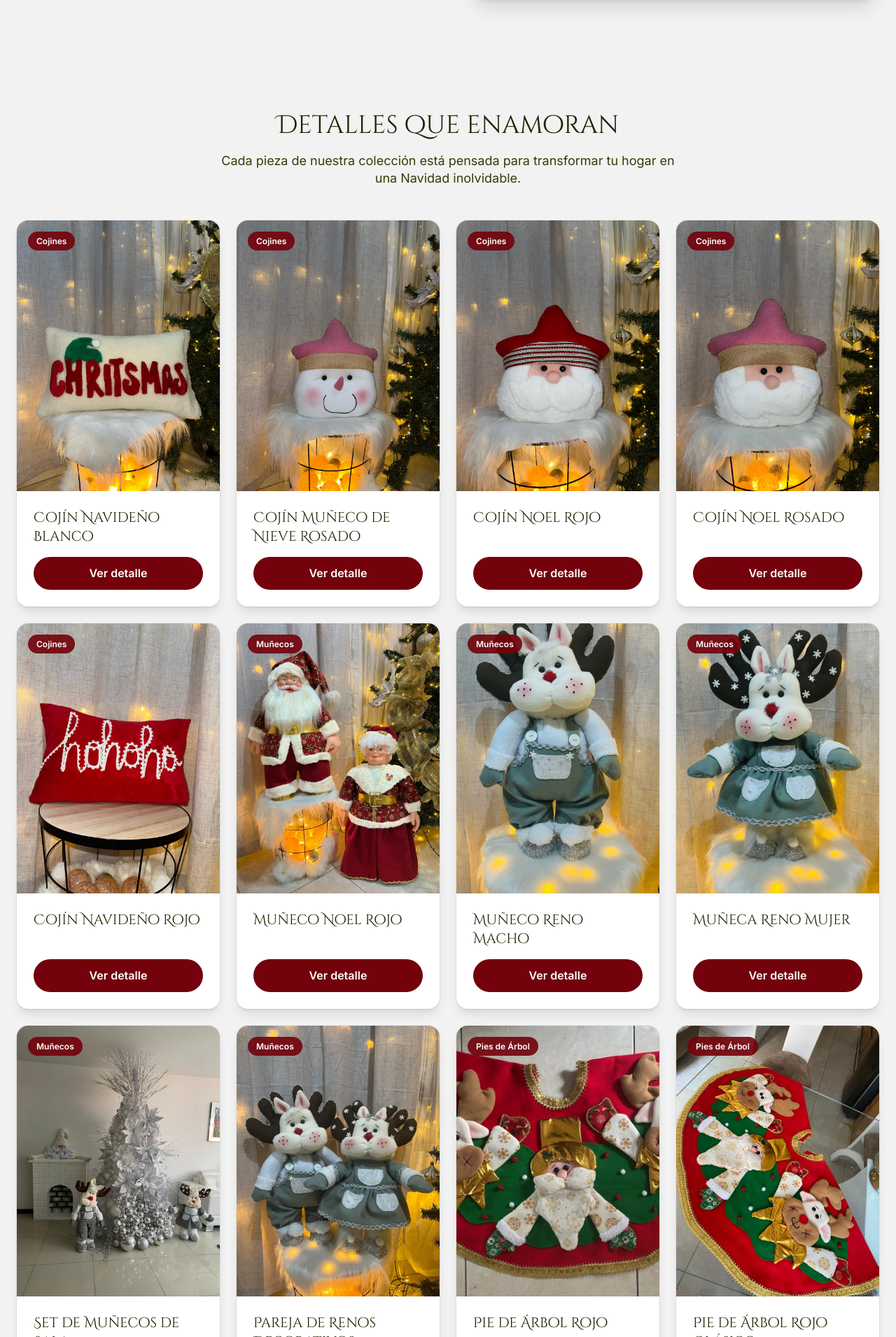
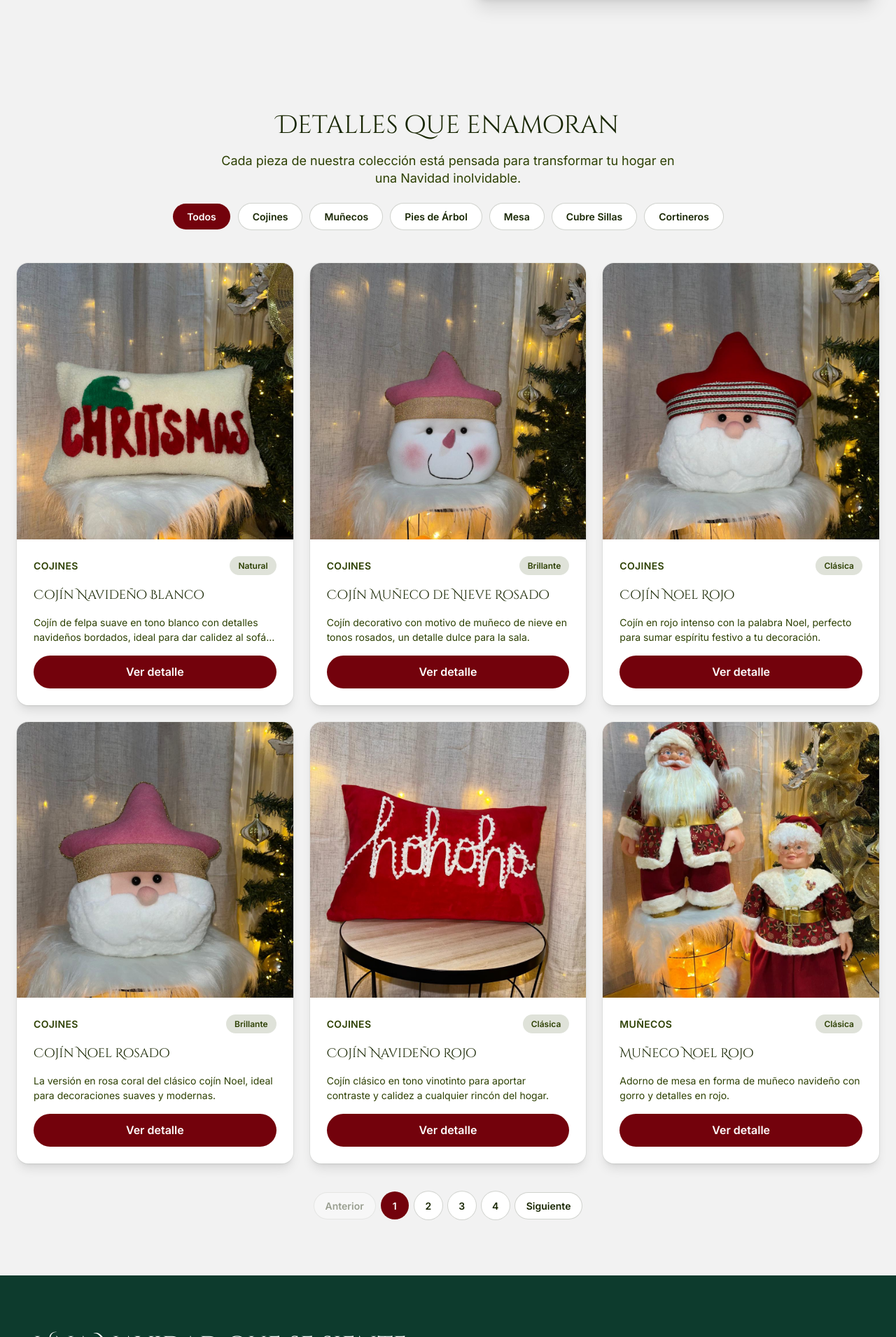
Before and after one commit to JhonatanC/temporada-navidena, a Next.js app: page / in a window 1280 px wide. Shown: the part 1092-3003 px from the top of the page at 70% size. Built offline with nearby package versions, Linux system fonts and the light colour scheme.

Commit message:
Ajustes iniciales de catálogo

```diff
--- a/app/components/cards/ProductCard.tsx
+++ b/app/components/cards/ProductCard.tsx
@@ -8,31 +8,39 @@ interface ProductCardProps {
 }
 
 /**
- * Tarjeta de producto: imagen, categoría, título y botón "Ver detalle".
+ * Tarjeta de producto: imagen, categoría + estilo, título, descripción corta y botón "Ver detalle".
  * Es presentacional: no tiene estado ni hooks, la interactividad llega por props.
  */
 export default function ProductCard({ product, onDetail }: ProductCardProps) {
   return (
     <article className="group flex flex-col overflow-hidden rounded-2xl bg-white shadow-lg ring-1 ring-verde-bosque/5 transition-transform duration-300 hover:-translate-y-1">
-      {/* Imagen en formato retrato (3:4) con zoom sutil al pasar el cursor */}
-      <div className="relative aspect-[3/4] w-full overflow-hidden">
+      {/* Imagen en formato cuadrado (1:1) con zoom sutil al pasar el cursor */}
+      <div className="relative aspect-square w-full overflow-hidden">
         <Image
           src={product.image}
           alt={product.title}
           fill
-          sizes="(max-width: 640px) 100vw, (max-width: 1024px) 50vw, 25vw"
+          sizes="(max-width: 640px) 100vw, (max-width: 1024px) 50vw, 33vw"
           className="object-cover transition-transform duration-500 group-hover:scale-105"
         />
-        <span className="absolute top-4 left-4 rounded-full bg-vinotinto/90 px-3 py-1 text-xs leading-[19px] font-semibold text-white">
-          {product.category}
-        </span>
       </div>
 
-      {/* Contenido: título y botón de detalle */}
+      {/* Contenido: categoría + estilo, título y botón de detalle */}
       <div className="flex flex-1 flex-col gap-4 p-6">
-        <h3 className="text-xl leading-[27px] text-verde-bosque">
+        <div className="flex items-center justify-between gap-3">
+          <span className="text-sm leading-[21px] font-semibold tracking-wide text-verde-oliva uppercase">
+            {product.category}
+          </span>
+          <span className="rounded-full bg-verde-oliva/15 px-3 py-1 text-xs leading-[19px] font-semibold text-verde-oliva">
+            {product.style}
+          </span>
+        </div>
+        <h3 className="text-lg leading-[25px] text-verde-bosque">
           {product.title}
         </h3>
+        <p className="line-clamp-2 text-sm leading-[21px] text-verde-oliva">
+          {product.description}
+        </p>
         <button
           type="button"
           onClick={onDetail}
--- a/app/components/catalog/Catalog.tsx
+++ b/app/components/catalog/Catalog.tsx
@@ -1,18 +1,60 @@
 "use client";
 
-import { useState } from "react";
+import { useMemo, useState } from "react";
 import { products, type Product } from "@/app/data/products";
 import ProductCard from "@/app/components/cards/ProductCard";
 import ProductModal from "@/app/components/modal/ProductModal";
 
+/** Opción "Todos" para mostrar el catálogo completo. */
+const ALL = "Todos";
+
+/** Productos visibles por página (2 filas de 3 en pantallas grandes). */
+const ITEMS_PER_PAGE = 6;
+
 /**
  * Sección "Detalles que enamoran".
- * Muestra todas las imágenes de los productos en un grid de tarjetas y abre
- * un modal de detalle al pulsar "Ver detalle" en cada una.
- * Es Client Component por el estado del producto seleccionado.
+ * Muestra las imágenes de los productos en un grid de tarjetas, permite filtrar
+ * por categoría con botones tipo bullet y paginar de 6 en 6 cuando hay más
+ * productos que ese límite. Abre un modal de detalle al pulsar "Ver detalle".
+ * Es Client Component por el estado del filtro, la página y el producto elegido.
  */
 export default function Catalog() {
   const [selectedProduct, setSelectedProduct] = useState<Product | null>(null);
+  const [activeCategory, setActiveCategory] = useState<string>(ALL);
+  const [currentPage, setCurrentPage] = useState(1);
+
+  // "Todos" + las categorías únicas del catálogo, en orden de aparición.
+  const categories = useMemo(
+    () => [ALL, ...Array.from(new Set(products.map((p) => p.category)))],
+    [],
+  );
+
+  // Solo se consideran las tarjetas de la categoría activa (o todas).
+  const filteredProducts = useMemo(
+    () =>
+      activeCategory === ALL
+        ? products
+        : products.filter((p) => p.category === activeCategory),
+    [activeCategory],
+  );
+
+  const totalPages = Math.ceil(filteredProducts.length / ITEMS_PER_PAGE);
+
+  // Trozo de productos correspondiente a la página actual.
+  const paginatedProducts = useMemo(
+    () =>
+      filteredProducts.slice(
+        (currentPage - 1) * ITEMS_PER_PAGE,
+        currentPage * ITEMS_PER_PAGE,
+      ),
+    [filteredProducts, currentPage],
+  );
+
+  // Al cambiar de categoría se vuelve siempre a la primera página.
+  const handleCategoryChange = (category: string) => {
+    setActiveCategory(category);
+    setCurrentPage(1);
+  };
 
   return (
     <section
@@ -29,11 +71,37 @@ export default function Catalog() {
           Cada pieza de nuestra colección está pensada para transformar tu hogar
           en una Navidad inolvidable.
         </p>
+
+        {/* Botones tipo bullet para mostrar u ocultar categorías */}
+        <div
+          role="group"
+          aria-label="Filtrar por categoría"
+          className="mt-2 flex flex-wrap justify-center gap-3"
+        >
+          {categories.map((category) => {
+            const isActive = category === activeCategory;
+            return (
+              <button
+                key={category}
+                type="button"
+                aria-pressed={isActive}
+                onClick={() => handleCategoryChange(category)}
+                className={`cursor-pointer rounded-full px-5 py-2 text-sm leading-[21px] font-semibold transition-colors ${
+                  isActive
+                    ? "bg-vinotinto text-white"
+                    : "bg-white text-verde-bosque ring-1 ring-verde-bosque/15 hover:bg-rosa-coral/10"
+                }`}
+              >
+                {category}
+              </button>
+            );
+          })}
+        </div>
       </div>
 
-      {/* Grid de tarjetas: 1 columna en móvil y hasta 4 en pantallas grandes */}
-      <div className="mt-12 grid grid-cols-1 gap-6 sm:grid-cols-2 lg:grid-cols-3 xl:grid-cols-4">
-        {products.map((product) => (
+      {/* Grid de tarjetas: 1 columna en móvil y hasta 3 en pantallas grandes */}
+      <div className="mt-12 grid grid-cols-1 gap-6 sm:grid-cols-2 lg:grid-cols-3">
+        {paginatedProducts.map((product) => (
           <ProductCard
             key={product.id}
             product={product}
@@ -41,6 +109,53 @@ export default function Catalog() {
           />
         ))}
       </div>
+
+      {/* Paginación: solo aparece cuando hay más de una página */}
+      {totalPages > 1 && (
+        <nav
+          aria-label="Paginación del catálogo"
+          className="mt-10 flex flex-wrap items-center justify-center gap-2"
+        >
+          <button
+            type="button"
+            disabled={currentPage === 1}
+            onClick={() => setCurrentPage((page) => page - 1)}
+            className="cursor-pointer rounded-full bg-white px-4 py-2 text-sm leading-[21px] font-semibold text-verde-bosque ring-1 ring-verde-bosque/15 transition-colors hover:bg-rosa-coral/10 disabled:cursor-not-allowed disabled:opacity-40"
+          >
+            Anterior
+          </button>
+
+          {Array.from({ length: totalPages }, (_, index) => index + 1).map(
+            (page) => {
+              const isActive = page === currentPage;
+              return (
+                <button
+                  key={page}
+                  type="button"
+                  aria-current={isActive ? "page" : undefined}
+                  onClick={() => setCurrentPage(page)}
+                  className={`h-10 w-10 cursor-pointer rounded-full text-sm leading-[21px] font-semibold transition-colors ${
+                    isActive
+                      ? "bg-vinotinto text-white"
+                      : "bg-white text-verde-bosque ring-1 ring-verde-bosque/15 hover:bg-rosa-coral/10"
+                  }`}
+                >
+                  {page}
+                </button>
+              );
+            },
+          )}
+
+          <button
+            type="button"
+            disabled={currentPage === totalPages}
+            onClick={() => setCurrentPage((page) => page + 1)}
+            className="cursor-pointer rounded-full bg-white px-4 py-2 text-sm leading-[21px] font-semibold text-verde-bosque ring-1 ring-verde-bosque/15 transition-colors hover:bg-rosa-coral/10 disabled:cursor-not-allowed disabled:opacity-40"
+          >
+            Siguiente
+          </button>
+        </nav>
+      )}
 
       {/* Modal de detalle (se monta solo cuando hay un producto seleccionado) */}
       <ProductModal
--- a/app/components/modal/ProductModal.tsx
+++ b/app/components/modal/ProductModal.tsx
@@ -49,7 +49,7 @@ export default function ProductModal({ product, onClose }: ProductModalProps) {
         aria-modal="true"
         aria-labelledby="product-modal-title"
         onClick={(event) => event.stopPropagation()}
-        className="relative grid max-h-[90vh] w-full max-w-3xl grid-cols-1 overflow-y-auto rounded-3xl bg-white shadow-2xl md:grid-cols-2"
+        className="relative grid max-h-[92vh] w-full max-w-5xl grid-cols-1 overflow-y-auto rounded-3xl bg-white shadow-2xl md:h-[80vh] md:grid-cols-2"
       >
         {/* Botón de cierre */}
         <button
@@ -73,7 +73,7 @@ export default function ProductModal({ product, onClose }: ProductModalProps) {
         </div>
 
         {/* Información del producto */}
-        <div className="flex flex-col gap-5 p-8">
+        <div className="flex flex-col justify-center gap-5 p-8 md:p-10">
           <span className="w-fit rounded-full bg-rosa-coral/15 px-4 py-1 text-sm leading-[21px] font-semibold text-vinotinto">
             {product.category}
           </span>
--- a/app/data/products.json
+++ b/app/data/products.json
@@ -3,6 +3,7 @@
     "id": "prod-01",
     "title": "Cojín Navideño Blanco",
     "category": "Cojines",
+    "style": "Natural",
     "price": 24.99,
     "description": "Cojín de felpa suave en tono blanco con detalles navideños bordados, ideal para dar calidez al sofá o a la cama.",
     "specs": {
@@ -16,6 +17,7 @@
     "id": "prod-02",
     "title": "Cojín Muñeco de Nieve Rosado",
     "category": "Cojines",
+    "style": "Brillante",
     "price": 27.5,
     "description": "Cojín decorativo con motivo de muñeco de nieve en tonos rosados, un detalle dulce para la sala.",
     "specs": {
@@ -29,6 +31,7 @@
     "id": "prod-03",
     "title": "Cojín Noel Rojo",
     "category": "Cojines",
+    "style": "Clásica",
     "price": 26.0,
     "description": "Cojín en rojo intenso con la palabra Noel, perfecto para sumar espíritu festivo a tu decoración.",
     "specs": {
@@ -42,6 +45,7 @@
     "id": "prod-04",
     "title": "Cojín Noel Rosado",
     "category": "Cojines",
+    "style": "Brillante",
     "price": 26.0,
     "description": "La versión en rosa coral del clásico cojín Noel, ideal para decoraciones suaves y modernas.",
     "specs": {
@@ -55,6 +59,7 @@
     "id": "prod-05",
     "title": "Cojín Navideño Rojo",
     "category": "Cojines",
+    "style": "Clásica",
     "price": 24.99,
     "description": "Cojín clásico en tono vinotinto para aportar contraste y calidez a cualquier rincón del hogar.",
     "specs": {
@@ -68,6 +73,7 @@
     "id": "prod-06",
     "title": "Muñeco Noel Rojo",
     "category": "Muñecos",
+    "style": "Clásica",
     "price": 32.0,
     "description": "Adorno de mesa en forma de muñeco navideño con gorro y detalles en rojo.",
     "specs": {
@@ -81,6 +87,7 @@
     "id": "prod-07",
     "title": "Muñeco Reno Macho",
     "category": "Muñecos",
+    "style": "Natural",
     "price": 34.5,
     "description": "Muñeco decorativo de reno pensado para acompañar la decoración de la sala.",
     "specs": {
@@ -94,6 +101,7 @@
     "id": "prod-08",
     "title": "Muñeca Reno Mujer",
     "category": "Muñecos",
+    "style": "Natural",
     "price": 34.5,
     "description": "Muñeca de reno con detalles suaves, ideal para formar una pareja decorativa de temporada.",
     "specs": {
@@ -107,6 +115,7 @@
     "id": "prod-09",
     "title": "Set de Muñecos de Sala",
     "category": "Muñecos",
+    "style": "Natural",
     "price": 59.99,
     "description": "Conjunto de muñecos navideños para decorar la sala y crear una escena llena de temporada.",
     "specs": {
@@ -120,6 +129,7 @@
     "id": "prod-10",
     "title": "Pareja de Renos Decorativos",
     "category": "Muñecos",
+    "style": "Natural",
     "price": 64.0,
     "description": "Pareja de renos coordinados que aportan un toque tierno y elegante a la decoración.",
     "specs": {
@@ -133,6 +143,7 @@
     "id": "prod-11",
     "title": "Pie de Árbol Rojo",
     "category": "Pies de Árbol",
+    "style": "Clásica",
     "price": 39.99,
     "description": "Falda para la base del árbol en tono rojo que oculta el soporte y aporta un acabado limpio.",
     "specs": {
@@ -146,6 +157,7 @@
     "id": "prod-12",
     "title": "Pie de Árbol Rojo Clásico",
     "category": "Pies de Árbol",
+    "style": "Clásica",
     "price": 42.0,
     "description": "Modelo clásico de pie de árbol en rojo con caída amplia y bordes definidos.",
     "specs": {
@@ -159,6 +171,7 @@
     "id": "prod-13",
     "title": "Pie de Árbol Rosado",
     "category": "Pies de Árbol",
+    "style": "Brillante",
     "price": 39.99,
     "description": "Falda para árbol en tono rosa coral, ideal para decoraciones modernas y luminosas.",
     "specs": {
@@ -172,6 +185,7 @@
     "id": "prod-14",
     "title": "Camino de Mesa Rojo",
     "category": "Mesa",
+    "style": "Clásica",
     "price": 29.5,
     "description": "Camino de mesa en rojo profundo para vestir la mesa de las cenas navideñas.",
     "specs": {
@@ -185,6 +199,7 @@
     "id": "prod-15",
     "title": "Individual Rosado",
     "category": "Mesa",
+    "style": "Brillante",
     "price": 12.99,
     "description": "Individual en tono rosado que protege y realza cada puesto de la mesa.",
     "specs": {
@@ -198,6 +213,7 @@
     "id": "prod-16",
     "title": "Set de Individuales Claros",
     "category": "Mesa",
+    "style": "Natural",
     "price": 34.99,
     "description": "Juego de individuales en tonos claros para una mesa elegante y luminosa.",
     "specs": {
@@ -211,6 +227,7 @@
     "id": "prod-17",
     "title": "Cubre Sillas Rojo",
     "category": "Cubre Sillas",
+    "style": "Clásica",
     "price": 44.0,
     "description": "Funda de silla en rojo que transforma por completo el comedor en segundos.",
     "specs": {
@@ -224,6 +241,7 @@
     "id": "prod-18",
     "title": "Cortinero Modelo G",
     "category": "Cortineros",
+    "style": "Clásica",
     "price": 18.99,
     "description": "Cortinero decorativo para sujetar las cortinas con un estilo navideño.",
     "specs": {
@@ -237,6 +255,7 @@
     "id": "prod-19",
     "title": "Cortinero Modelo H",
     "category": "Cortineros",
+    "style": "Natural",
     "price": 18.99,
     "description": "Cortinero decorativo con acabado festivo, perfecto para dar el toque final a la ventana.",
     "specs": {
@@ -250,6 +269,7 @@
     "id": "prod-20",
     "title": "Cortinero Modelo P",
     "category": "Cortineros",
+    "style": "Brillante",
     "price": 18.99,
     "description": "Cortinero decorativo de la colección navideña para cortinas de cualquier ambiente.",
     "specs": {
--- a/app/data/products.ts
+++ b/app/data/products.ts
@@ -24,11 +24,15 @@ import pieDeArbolRojo from "../assets/pie-de-arbol-rojo.jpeg";
 import pieDeArbolRosado from "../assets/pie-de-arbol-rosado.jpeg";
 import renoParejas from "../assets/reno-parejas.jpeg";
 
+/** Taxonomía de estilo del catálogo (pensada para filtros futuros). */
+export type ProductStyle = "Clásica" | "Natural" | "Brillante";
+
 /** Producto del catálogo, ya con la imagen resuelta y lista para usar. */
 export interface Product {
   id: string;
   title: string;
   category: string;
+  style: ProductStyle;
   price: number;
   description: string;
   specs: Record<string, string>;
```
Also changed, not shown: 1 other file (tests, documents, lock files or other folders).
